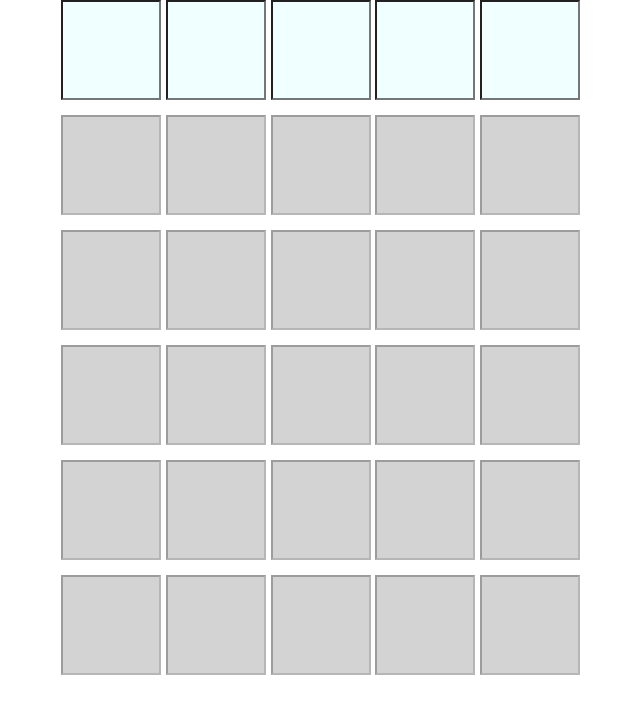
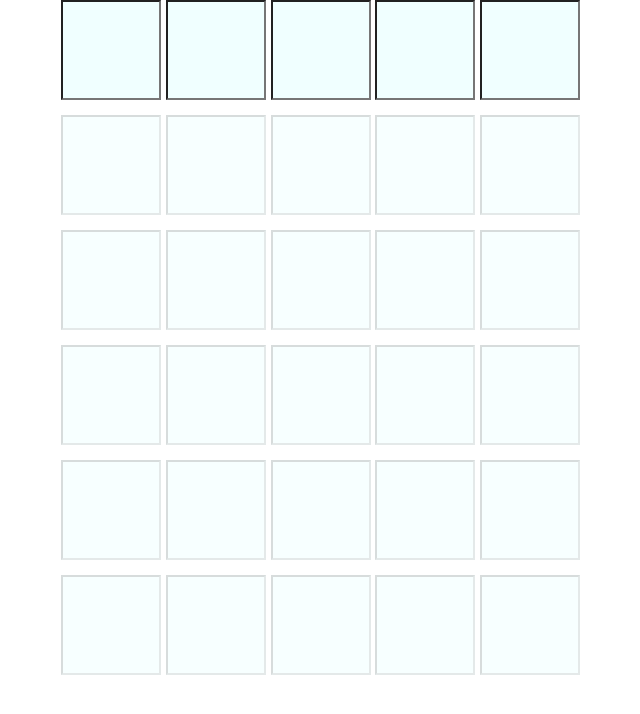
Before and after one commit to smerz1989/awwf, a Vue app: page / in a window 1280 px wide. Shown: the top 714 px of the page, without its empty margins (317-957 px from the left). Built offline with nearby package versions, Linux system fonts and the light colour scheme.

Commit message:
Adding in confetti effect for when game is won

```diff
--- a/package.json
+++ b/package.json
@@ -9,6 +9,7 @@
   "dependencies": {
     "bootstrap": "^5.1.3",
     "jquery": "^3.6.0",
+    "js-confetti": "^0.10.2",
     "popper.js": "^1.16.1",
     "vue": "^3.2.29"
   },
--- a/src/App.vue
+++ b/src/App.vue
@@ -1,12 +1,14 @@
 <script>
 import Letter from "./components/Letter.vue"
 import Word from "./components/Word.vue"
+import JSConfetti from 'js-confetti'
 export default {
   // component options
   data() {
     return {
       num_guesses: 6,
-      disabled: false,
+      current_guess_number: 1,
+      disabled_words: {1: false,2: true,3: true,4: true,5: true,6: true},
       valid_words: ['ghost','pitch','hitch','haunt'],
       wordle_answer: 'hitch'
     }
@@ -14,14 +16,26 @@ export default {
   components: {
     Letter,
     Word
+  },
+  methods: {
+    incrementGuess() {
+        this.current_guess_number;
+        this.disabled_words[this.current_guess_number]=true;
+        this.current_guess_number++;
+        this.disabled_words[this.current_guess_number]=false;
+    },
+    victory() {
+      const jsConfetti = new JSConfetti()
+      jsConfetti.addConfetti()
+    }
   }
 }
 </script>
 
 <template>
   <div class="row form-group" v-for="index in num_guesses" :key="index">
-    <Word v-if="index==1" v-bind:disabled="false" v-bind:valid_words="valid_words" v-bind:wordle_answer="wordle_answer"></Word>
-    <Word v-else v-bind:disabled="true" v-bind:valid_words="valid_words" v-bind:wordle_answer="wordle_answer"></Word>
+    <Word v-if="index==1" v-bind:disabled="disabled_words[index]" v-bind:valid_words="valid_words" v-bind:wordle_answer="wordle_answer" @valid-word-entered="incrementGuess" @correct-word="victory"></Word>
+    <Word v-else v-bind:disabled="disabled_words[index]" v-bind:valid_words="valid_words" v-bind:wordle_answer="wordle_answer" @valid-word-entered="incrementGuess" @correct-word="victory"></Word>
   </div>
 </template>
 
--- a/src/components/Letter.vue
+++ b/src/components/Letter.vue
@@ -32,7 +32,7 @@ export default {
         text-align: center;
     }
     input:disabled {
-        background-color: lightgray;
+        opacity: 0.5;
     }
     .neutral {
         background-color:azure;
--- a/src/components/Word.vue
+++ b/src/components/Word.vue
@@ -43,15 +43,23 @@
                     this.letterClass="error";
                     setTimeout(()=>{this.letterClass="col-sm-1";},500);
                 }else{
-                    this.revealLetters(this.letters)
+                    var num_correct_letters = this.revealLetters(this.letters)
+                    console.log(`Number of correct letters ${num_correct_letters}`)
+                    if(num_correct_letters==5){
+                        this.$emit('correct-word')
+                    }else{
+                        this.$emit('valid-word-entered')
+                    }
                 }
             },
             revealLetters(letters){
+                var num_correct = 0;
                 for(var i =1; i<=Object.keys(letters).length;i++){
                     if(this.findAllIndices(this.wordle_answer,this.letters[i]).includes(i-1)){
                         console.log(this.letters[i])
                         console.log(`Is in right place ${this.wordle_answer}`)
                         this.letter_statuses[i]="rightlocation"
+                        num_correct++;
                     }
                     else if(this.findAllIndices(this.wordle_answer,this.letters[i]).length>0){
                         console.log(this.letters[i])
@@ -59,6 +67,7 @@
                         this.letter_statuses[i]="rightletter"
                     }
                 }
+                return(num_correct)
             }
 
         }
```
Also changed, not shown: 1 other file (tests, documents, lock files or other folders).
